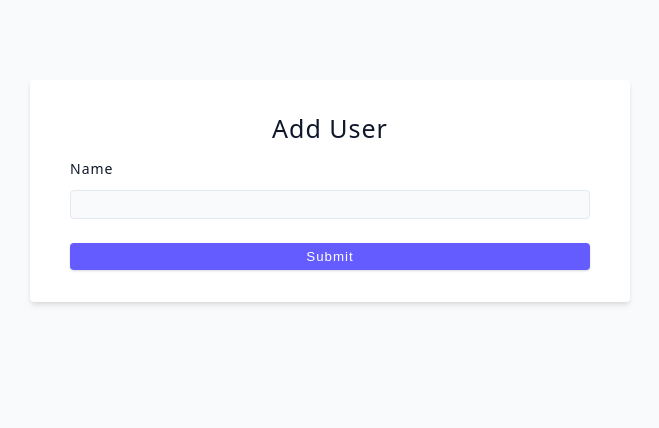
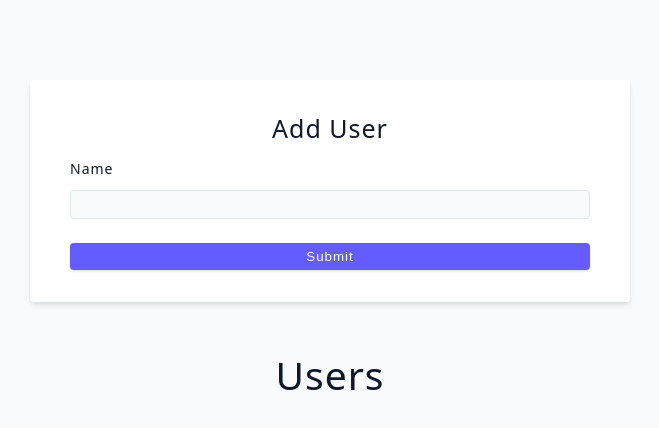
Before and after one commit to isnendyankp/advancedreact, a React (Vite) app: page / in a window 1280 px wide. Shown: the top 428 px of the page, without its empty margins (310-969 px from the left). Built offline with nearby package versions, Linux system fonts and the light colour scheme.

Commit message:
S 6-125: setup users.map for user data

```diff
--- a/src/tutorial/06-forms/starter/02-user-challenge.jsx
+++ b/src/tutorial/06-forms/starter/02-user-challenge.jsx
@@ -47,6 +47,10 @@ const UserChallenge = () => {
         </button>
       </form>
       {/* render users below */}
+      <h2>users</h2>
+      {users.map((user) => {
+
+      })}
     </div>
   );
 };
```
